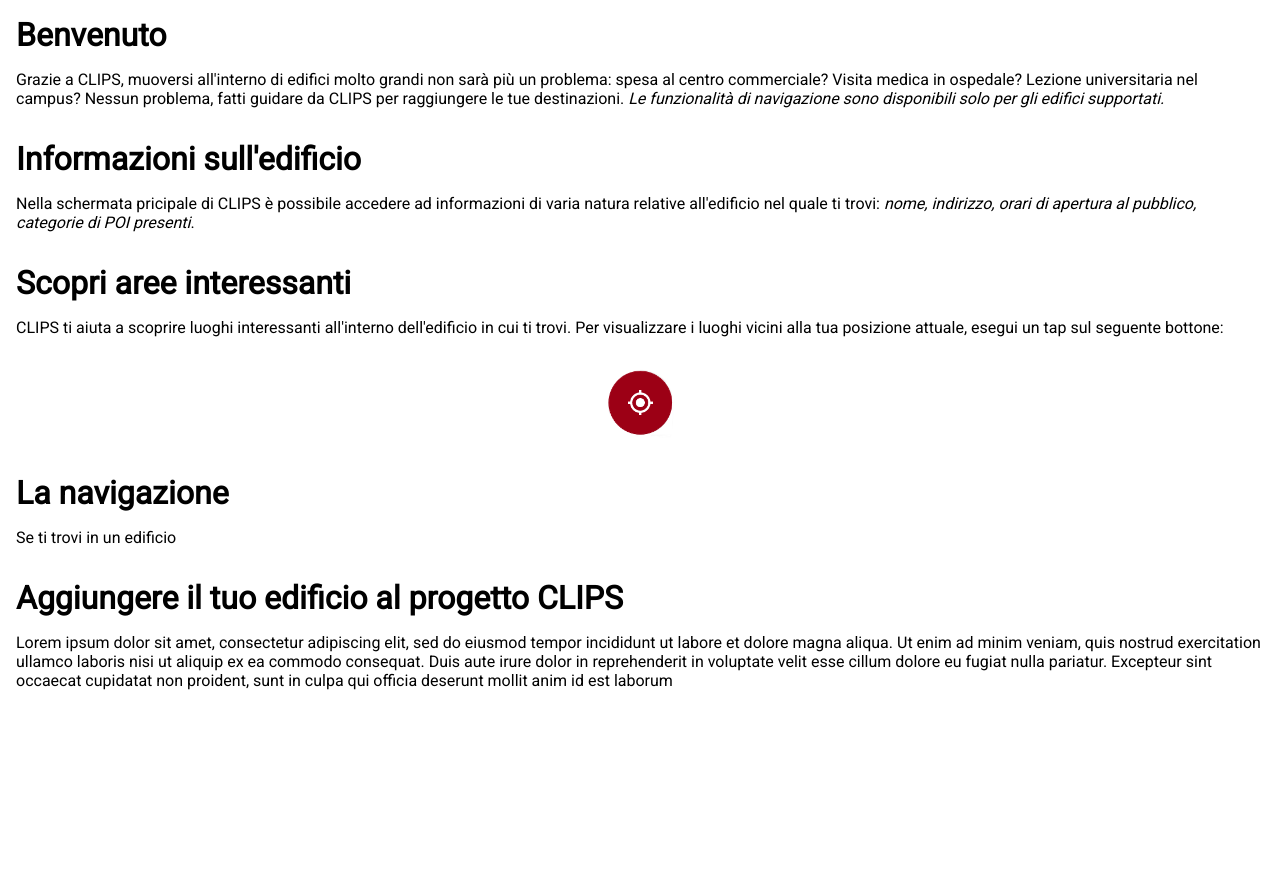
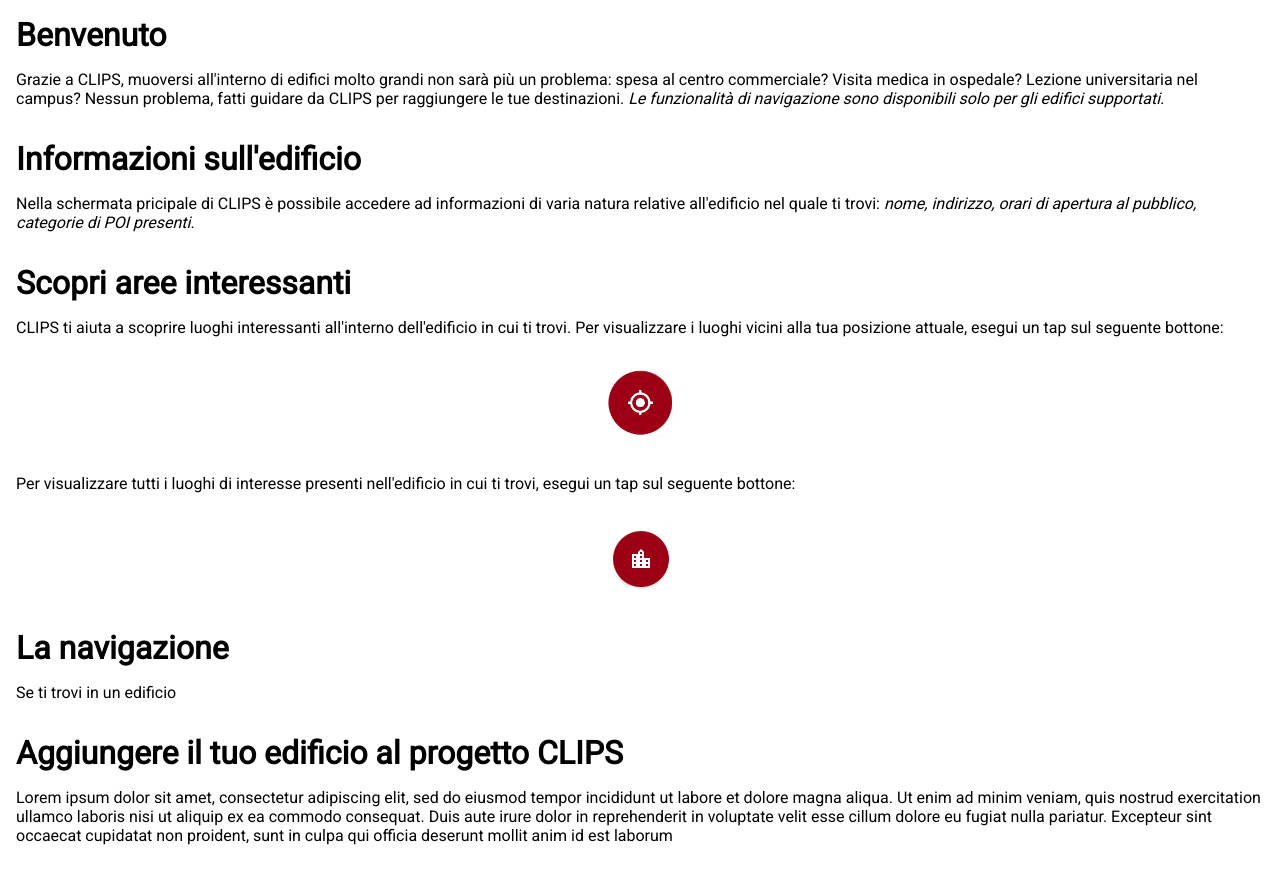
Before and after one commit to LeafSWE/LeafSWE.github.io, a plain HTML site: page index.html in a window 1280 px wide. Before the commit the page ends 800 px from the top, so only its background shows below. Drawn offline with Linux system fonts and the light colour scheme.

Commit message:
accentrate immagini

```diff
--- a/index.html
+++ b/index.html
@@ -22,6 +22,9 @@
         <p>CLIPS ti aiuta a scoprire luoghi interessanti all'interno dell'edificio in cui ti trovi. Per visualizzare i luoghi vicini alla tua posizione attuale, esegui un tap sul seguente bottone:</p>
         <p align="center"><img src="images/button_nearby_pois.png" width="70em"></p>
 
+        <p>Per visualizzare tutti i luoghi di interesse presenti nell'edificio in cui ti trovi, esegui un tap sul seguente bottone:</p>
+        <p align="center"><img src="images/button_all_pois.png" width="70em"></p>
+
         <h1>La navigazione</h1>
         <p>Se ti trovi in un edificio</p>
 
```
